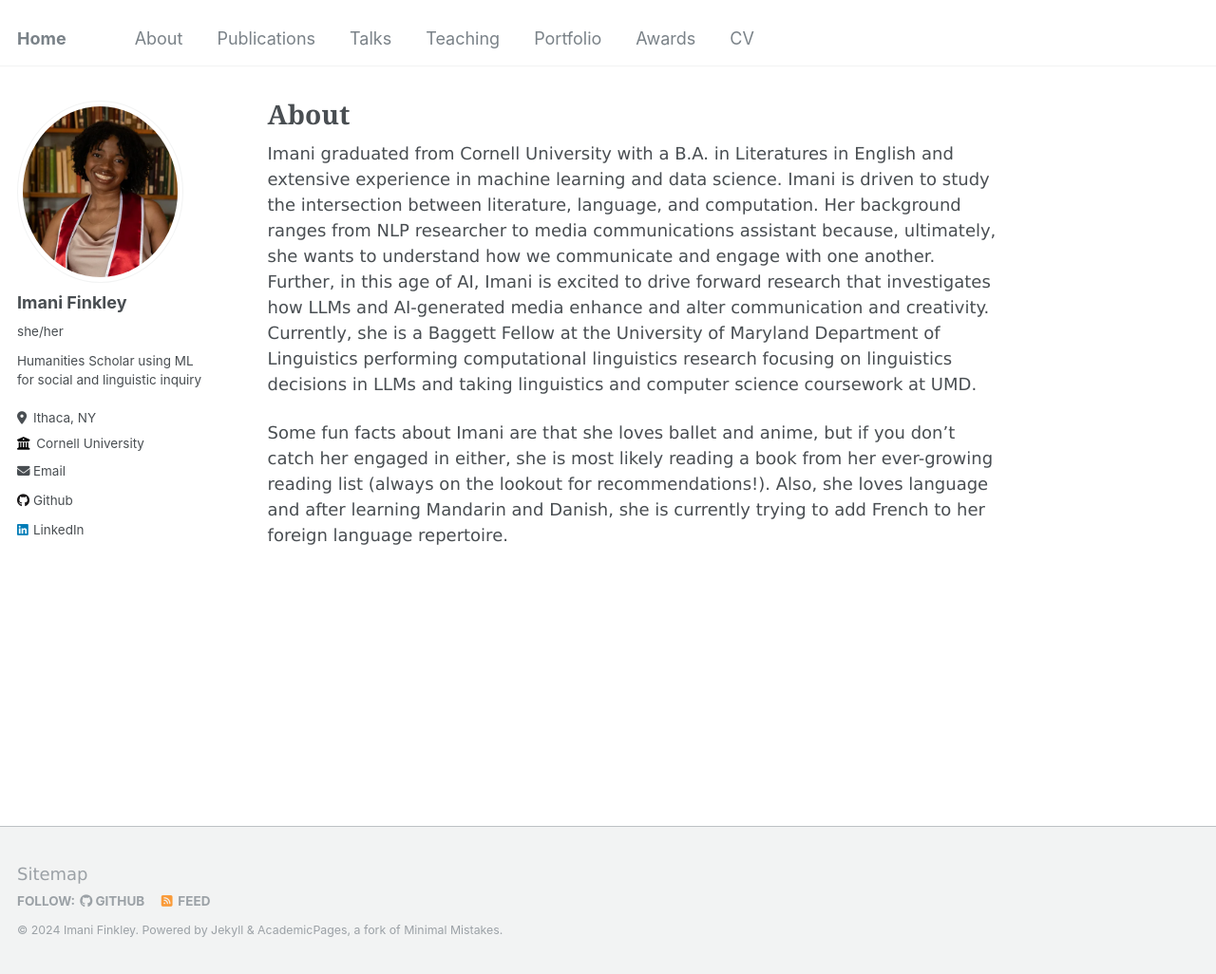
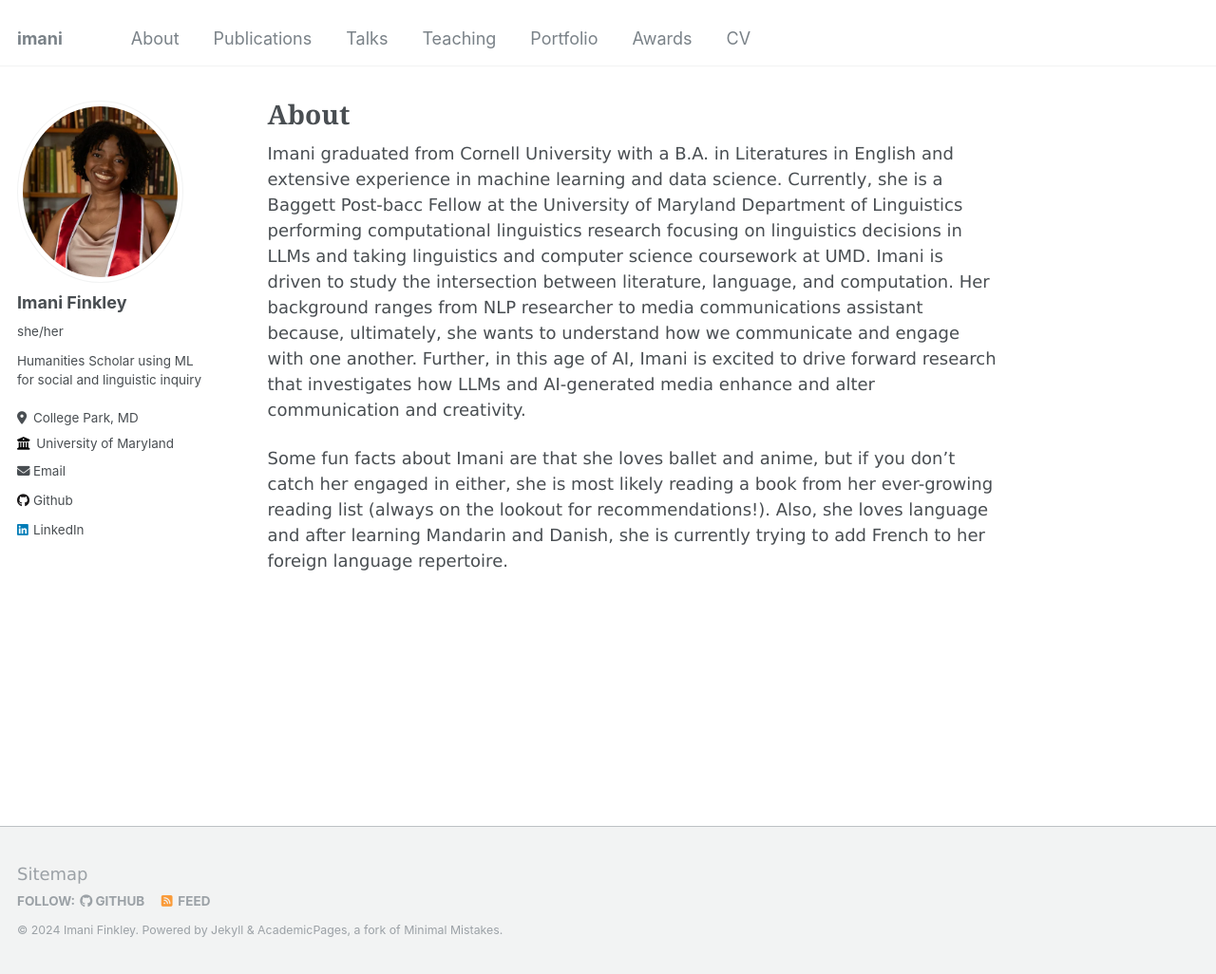
Before and after one commit to imanif/imanif.github.io, a Jekyll site: the page built from _pages/about.md, in a window 1280 px wide and 1026 px high. Shown: the whole window at 95% size. Built offline with Jekyll 4.4.1, drawn with Linux system fonts in a browser that asks for light colours.

Commit message:
update contact info

```diff
--- a/_config.yml
+++ b/_config.yml
@@ -8,7 +8,7 @@
 
 # Basic Site Settings
 locale                   : "en-US"
-title                    : "Home"
+title                    : "imani"
 title_separator          : "-"
 name                     : &name "Imani Finkley"
 description              : &description "personal description"
@@ -25,10 +25,10 @@ author:
   name             : "Imani Finkley"
   pronouns         : "she/her" # example: "she/her"
   bio              : "Humanities Scholar using ML for social and linguistic inquiry"
-  location         : "Ithaca, NY"
-  employer         : "Cornell University"
+  location         : "College Park, MD"
+  employer         : "University of Maryland"
   uri              : # URL
-  email            : "imaniefinkley@gmail.com"
+  email            : "ifinkley@umd.edu"
 
   # Academic websites
   arxiv            : # URL - Update with the correct link to your profile
--- a/_pages/about.md
+++ b/_pages/about.md
@@ -4,7 +4,7 @@ title: "About"
 author_profile: true
 ---
 
-Imani graduated from Cornell University with a B.A. in Literatures in English and extensive experience in machine learning and data science. Imani is driven to study the intersection between literature, language, and computation. Her background ranges from NLP researcher to media communications assistant because, ultimately, she wants to understand how we communicate and engage with one another. Further, in this age of AI, Imani is excited to drive forward research that investigates how LLMs and AI-generated media enhance and alter communication and creativity. Currently, she is a Baggett Fellow at the University of Maryland Department of Linguistics performing computational linguistics research focusing on linguistics decisions in LLMs and taking linguistics and computer science coursework at UMD.
+Imani graduated from Cornell University with a B.A. in Literatures in English and extensive experience in machine learning and data science. Currently, she is a Baggett Post-bacc Fellow at the University of Maryland Department of Linguistics performing computational linguistics research focusing on linguistics decisions in LLMs and taking linguistics and computer science coursework at UMD. Imani is driven to study the intersection between literature, language, and computation. Her background ranges from NLP researcher to media communications assistant because, ultimately, she wants to understand how we communicate and engage with one another. Further, in this age of AI, Imani is excited to drive forward research that investigates how LLMs and AI-generated media enhance and alter communication and creativity.
 
 
 Some fun facts about Imani are that she loves ballet and anime, but if you don’t catch her engaged in either, she is most likely reading a book from her ever-growing reading list (always on the lookout for recommendations!). Also, she loves language and after learning Mandarin and Danish, she is currently trying to add French to her foreign language repertoire.
```
